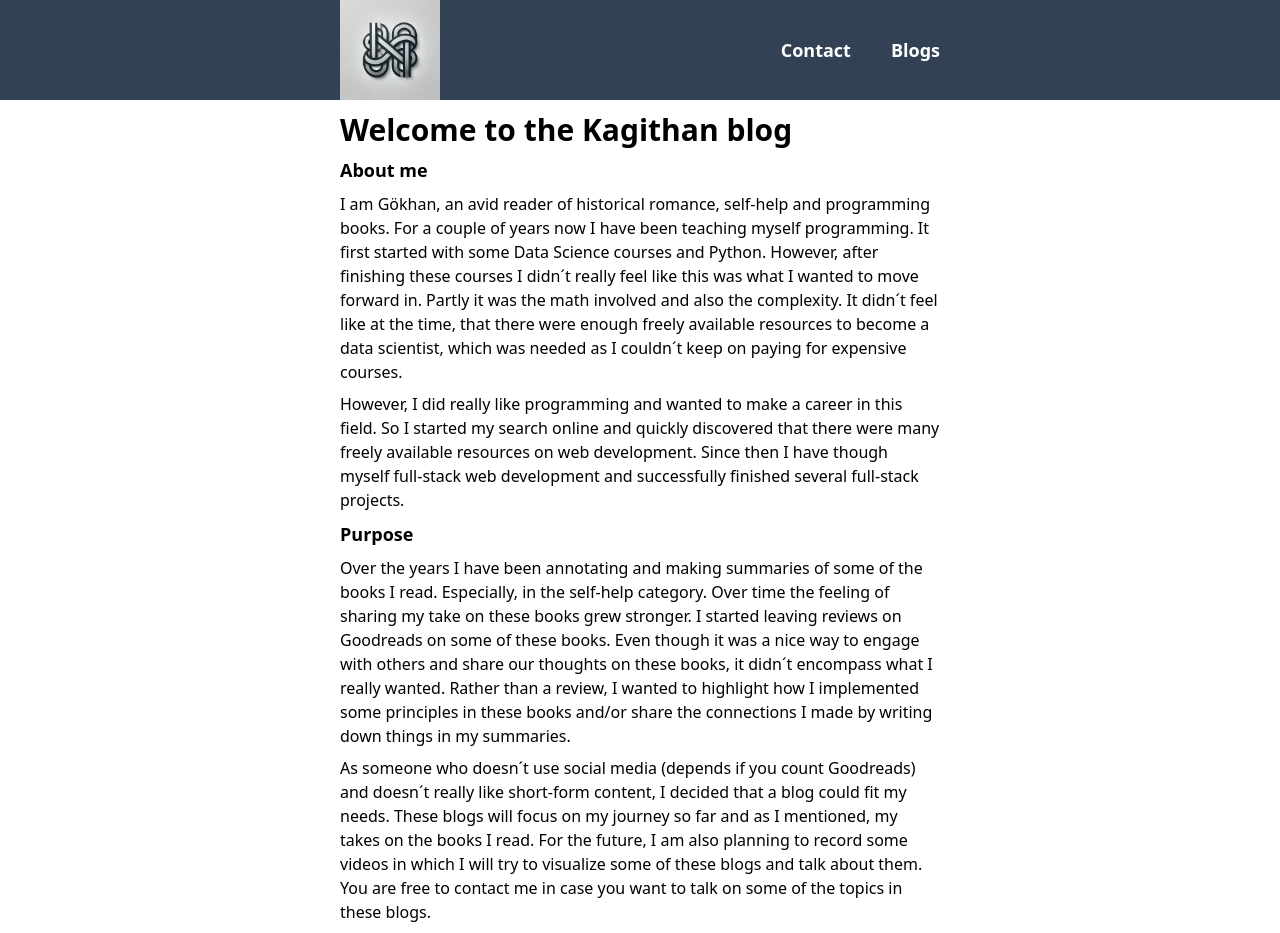
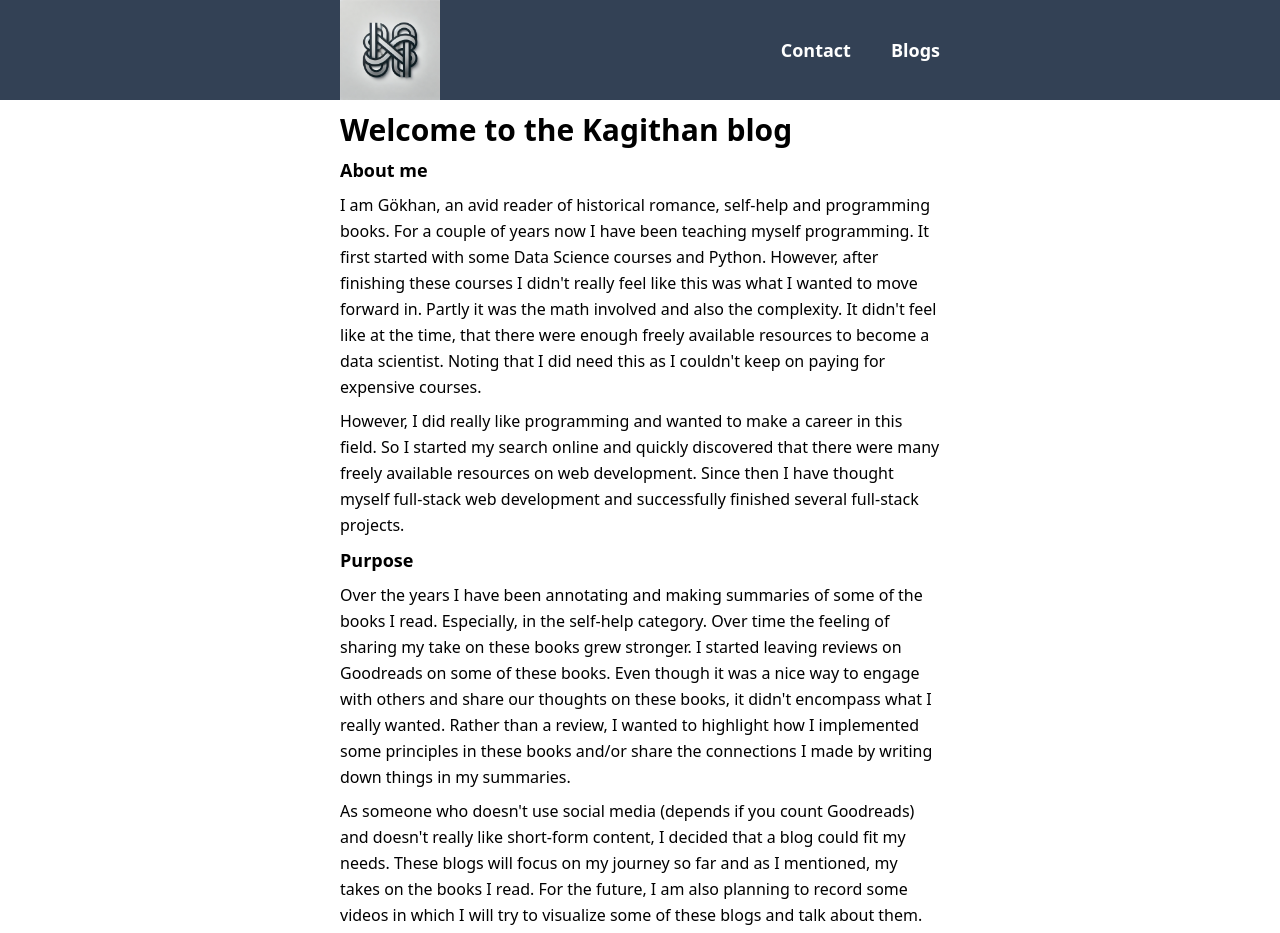
Before and after one commit to Gohan61/kagithan-blog, a React (Vite) app in the folder kagithan-frontend/: page / in a window 1280 px wide. Shown: the top 933 px of the page. Built offline with nearby package versions, Linux system fonts and the light colour scheme.

Commit message:
Style: increase line height + spelling mistakes

```diff
--- a/kagithan-frontend/src/components/HomePage.tsx
+++ b/kagithan-frontend/src/components/HomePage.tsx
@@ -1,6 +1,6 @@
 export function HomePage() {
   return (
-    <div className="flex flex-col gap-2 w-[300px] md:w-[600px] ml-auto mr-auto">
+    <div className="flex flex-col gap-2 w-[300px] md:w-[600px] ml-auto mr-auto leading-relaxed">
       <h2 className="text-3xl font-bold">Welcome to the Kagithan blog</h2>
 
       <section>
@@ -10,19 +10,19 @@ export function HomePage() {
           I am Gökhan, an avid reader of historical romance, self-help and
           programming books. For a couple of years now I have been teaching
           myself programming. It first started with some Data Science courses
-          and Python. However, after finishing these courses I didn´t really
+          and Python. However, after finishing these courses I didn't really
           feel like this was what I wanted to move forward in. Partly it was the
-          math involved and also the complexity. It didn´t feel like at the
+          math involved and also the complexity. It didn't feel like at the
           time, that there were enough freely available resources to become a
-          data scientist, which was needed as I couldn´t keep on paying for
-          expensive courses.
+          data scientist. Noting that I did need this as I couldn't keep on
+          paying for expensive courses.
         </p>
 
         <p>
           However, I did really like programming and wanted to make a career in
           this field. So I started my search online and quickly discovered that
           there were many freely available resources on web development. Since
-          then I have though myself full-stack web development and successfully
+          then I have thought myself full-stack web development and successfully
           finished several full-stack projects.
         </p>
       </section>
@@ -36,15 +36,15 @@ export function HomePage() {
           feeling of sharing my take on these books grew stronger. I started
           leaving reviews on Goodreads on some of these books. Even though it
           was a nice way to engage with others and share our thoughts on these
-          books, it didn´t encompass what I really wanted. Rather than a review,
+          books, it didn't encompass what I really wanted. Rather than a review,
           I wanted to highlight how I implemented some principles in these books
           and/or share the connections I made by writing down things in my
           summaries.
         </p>
 
         <p>
-          As someone who doesn´t use social media (depends if you count
-          Goodreads) and doesn´t really like short-form content, I decided that
+          As someone who doesn't use social media (depends if you count
+          Goodreads) and doesn't really like short-form content, I decided that
           a blog could fit my needs. These blogs will focus on my journey so far
           and as I mentioned, my takes on the books I read. For the future, I am
           also planning to record some videos in which I will try to visualize
```
